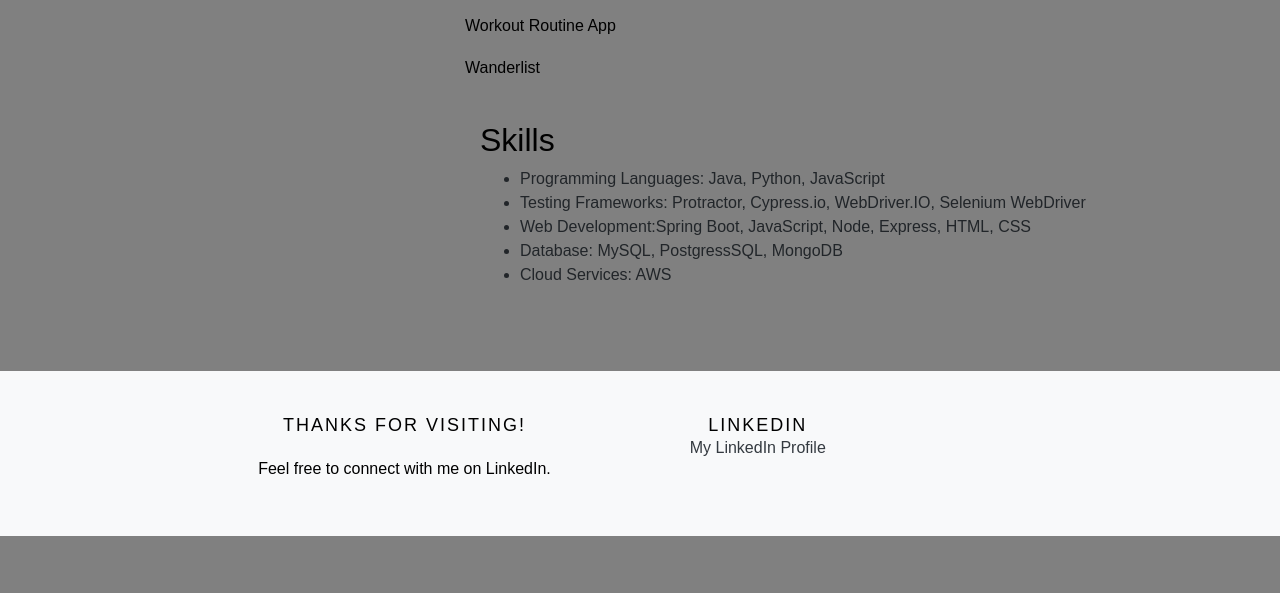
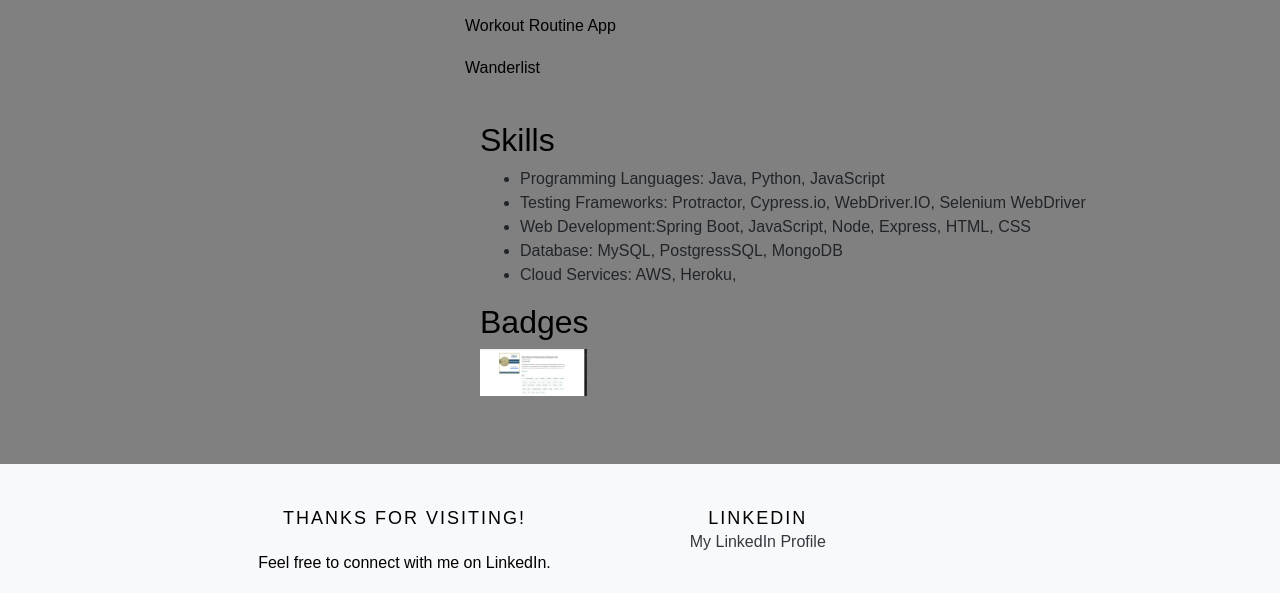
Before and after one commit to bbandhu/MyPortfolio, a plain HTML site: page index.html in a window 1280 px wide. Shown: the part 603-1196 px from the top of the page. Before the commit the page ends 1139 px from the top, so only its background shows below. Drawn offline with nearby package versions, Linux system fonts and the light colour scheme.

Commit message:
updated skills

```diff
--- a/index.html
+++ b/index.html
@@ -70,8 +70,18 @@
                         <li>Testing Frameworks: Protractor, Cypress.io, WebDriver.IO, Selenium WebDriver</li>
                         <li>Web Development:Spring Boot, JavaScript, Node, Express, HTML, CSS </li>
                         <li>Database: MySQL, PostgressSQL, MongoDB</li>
-                        <li>Cloud Services: AWS</li>
+                        <li>Cloud Services: AWS, Heroku, </li>
                       </ul>
+                    </div>
+                    <div class="container">
+                      <h2>Badges</h2>
+                      <div class="row">
+                        <div class="col-md-4">
+                          <a href="https://www.credly.com/badges/db1c60a2-366c-4399-94ad-ebc4ada8c2b3/public_url" target="_blank">
+                            <img src="/assets/Badge.png" alt="Data Science Professional Certificate (V2)">
+                          </a>
+                        </div>
+                      </div>
                     </div>
                 </div>
             </div>
```
Also changed, not shown: assets/Badge.png (added).
